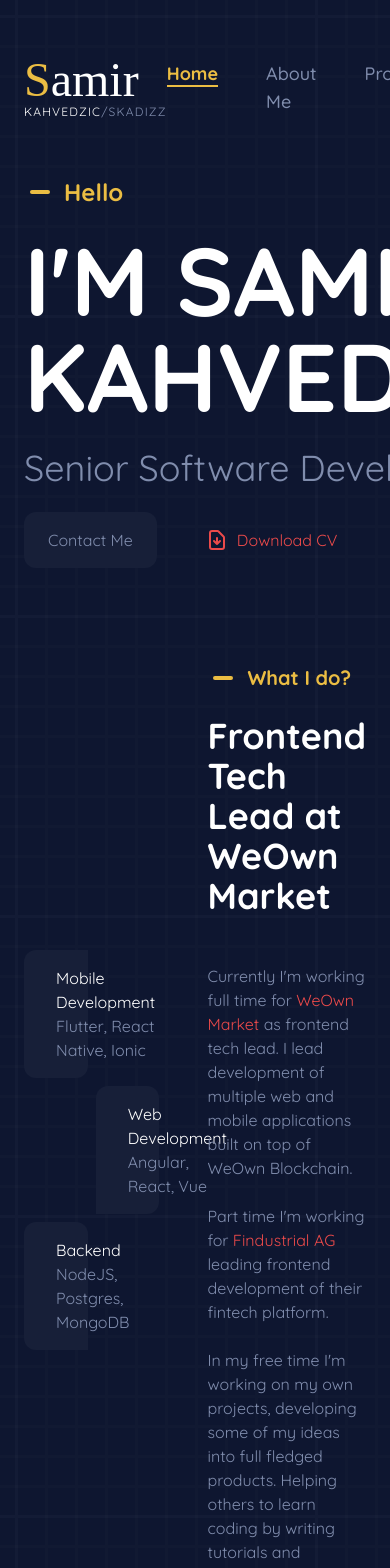
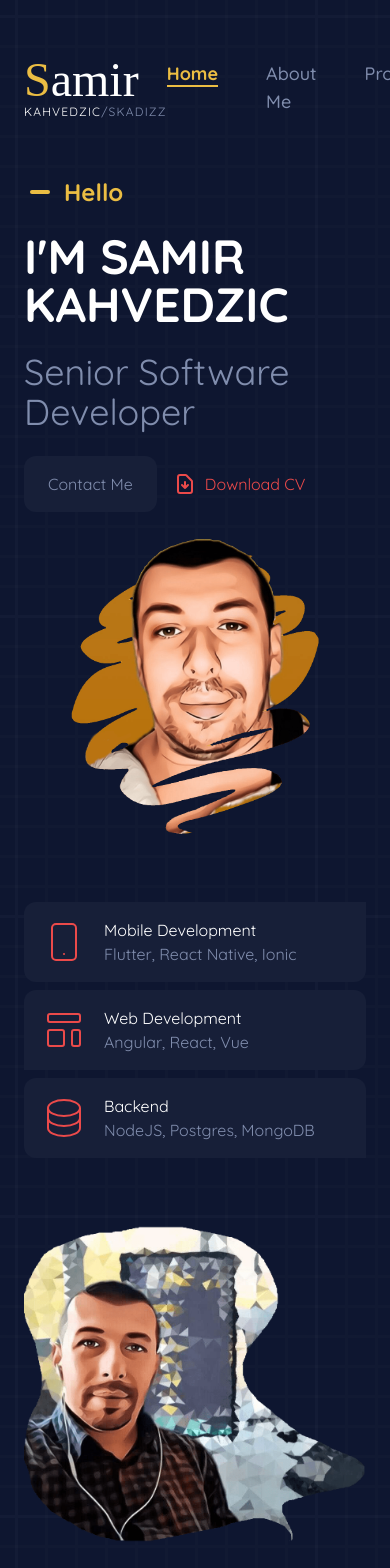
Before and after one commit to SKaDiZZ/profile, a React (Create React App) app: page /#/ in a window 390 px wide. Shown: the top 1568 px of the page. Built offline with nearby package versions, Linux system fonts and the light colour scheme; a web font is replaced by a local one.

Commit message:
optimized images, updated mobile layout

```diff
--- a/src/pages/home/Home.js
+++ b/src/pages/home/Home.js
@@ -1,67 +1,46 @@
 import profile from "../../assets/images/profile.png";
+import samke from "../../assets/images/samke.png";
+import DatabaseIcon from "../../shared/icon-components/DatabaseIcon";
+import DownloadIcon from "../../shared/icon-components/DownloadIcon";
+import MobileIcon from "../../shared/icon-components/MobileIcon";
 import StrokeIcon from "../../shared/icon-components/StrokeIcon";
+import TemplateIcon from "../../shared/icon-components/TemplateIcon";
 
 const Home = () => {
   return (
-    <div className="flex-col">
-      <div className="flex items-center">
-        <div className="flex-auto">
+    <div>
+      <div className="sm:flex items-center">
+        <div className="w-full sm:w-1/2">
           <h3 className="text-2xl font-bold text-main-brand flex items-center mb-6">
             <StrokeIcon />
             Hello
           </h3>
-          <h1 className="text-8xl font-bold text-white">
+          <h1 className="text-5xl sm:text-8xl font-bold text-white">
             I'M SAMIR <br /> KAHVEDZIC
           </h1>
           <h2 className="text-4xl my-6">Senior Software Developer</h2>
-          <div className="flex gap-12 items-center">
+          <div className="flex items-center">
             <a
-              className="px-6 py-4 rounded-xl bg-card-bg hover:text-main-accent"
+              className="px-6 py-4 rounded-xl bg-card-bg hover:ring-2 hover:text-main-accent mr-4"
               href="mailto:akirapowered@gmail.com"
             >
               Contact Me
             </a>
             <a href="#" className="text-main-accent hover:underline flex">
-              <svg
-                className="w-6 h-6 mr-2"
-                fill="none"
-                stroke="currentColor"
-                viewBox="0 0 24 24"
-                xmlns="http://www.w3.org/2000/svg"
-              >
-                <path
-                  strokeLinecap="round"
-                  strokeLinejoin="round"
-                  strokeWidth="2"
-                  d="M12 10v6m0 0l-3-3m3 3l3-3m2 8H7a2 2 0 01-2-2V5a2 2 0 012-2h5.586a1 1 0 01.707.293l5.414 5.414a1 1 0 01.293.707V19a2 2 0 01-2 2z"
-                ></path>
-              </svg>{" "}
+              <DownloadIcon />
               Download CV
             </a>
           </div>
         </div>
-        <div className="w-1/2">
+        <div className="w-full sm:w-1/2">
           <img src={profile} alt="samir" />
         </div>
       </div>
-      <div className="flex items-center my-24 gap-12">
-        <div className="w-full sm:w-3/4">
-          <div className="grid grid-cols-2 grid-rows-3 gap-2">
+      <div className="grid grid-cols-1 sm:grid-cols-3 gap-12 my-12 w-full">
+        <div className="col-span-2">
+          <div className="grid grid-cols-1 sm:grid-cols-2 grid-rows-3 gap-2">
             <div className="bg-card-bg rounded-xl rounded-tr-none p-4 flex">
-              <svg
-                className="w-12 h-12 mr-4 text-main-accent"
-                fill="none"
-                stroke="currentColor"
-                viewBox="0 0 24 24"
-                xmlns="http://www.w3.org/2000/svg"
-              >
-                <path
-                  strokeLinecap="round"
-                  strokeLinejoin="round"
-                  strokeWidth="1"
-                  d="M12 18h.01M8 21h8a2 2 0 002-2V5a2 2 0 00-2-2H8a2 2 0 00-2 2v14a2 2 0 002 2z"
-                ></path>
-              </svg>
+              <MobileIcon />
               <div className="text-white">
                 Mobile Development
                 <br />
@@ -70,21 +49,8 @@ const Home = () => {
                 </span>
               </div>
             </div>
-            <div className="bg-card-bg rounded-xl rounded-bl-none p-4 flex row-start-2 col-start-2 col-end-2">
-              <svg
-                className="w-12 h-12 mr-4 text-main-accent"
-                fill="none"
-                stroke="currentColor"
-                viewBox="0 0 24 24"
-                xmlns="http://www.w3.org/2000/svg"
-              >
-                <path
-                  strokeLinecap="round"
-                  strokeLinejoin="round"
-                  strokeWidth="1"
-                  d="M4 5a1 1 0 011-1h14a1 1 0 011 1v2a1 1 0 01-1 1H5a1 1 0 01-1-1V5zM4 13a1 1 0 011-1h6a1 1 0 011 1v6a1 1 0 01-1 1H5a1 1 0 01-1-1v-6zM16 13a1 1 0 011-1h2a1 1 0 011 1v6a1 1 0 01-1 1h-2a1 1 0 01-1-1v-6z"
-                ></path>
-              </svg>
+            <div className="bg-card-bg rounded-xl rounded-bl-none p-4 flex row-start-2 sm:col-start-2 col-end-2">
+              <TemplateIcon />
               <div className="text-white">
                 Web Development
                 <br />
@@ -92,20 +58,7 @@ const Home = () => {
               </div>
             </div>
             <div className="bg-card-bg rounded-xl rounded-br-none p-4 flex row-start-3">
-              <svg
-                className="w-12 h-12 mr-4 text-main-accent"
-                fill="none"
-                stroke="currentColor"
-                viewBox="0 0 24 24"
-                xmlns="http://www.w3.org/2000/svg"
-              >
-                <path
-                  strokeLinecap="round"
-                  strokeLinejoin="round"
-                  strokeWidth="1"
-                  d="M4 7v10c0 2.21 3.582 4 8 4s8-1.79 8-4V7M4 7c0 2.21 3.582 4 8 4s8-1.79 8-4M4 7c0-2.21 3.582-4 8-4s8 1.79 8 4m0 5c0 2.21-3.582 4-8 4s-8-1.79-8-4"
-                ></path>
-              </svg>
+              <DatabaseIcon />
               <div className="text-white">
                 Backend
                 <br />
@@ -113,9 +66,12 @@ const Home = () => {
               </div>
             </div>
           </div>
+          <div className="mt-16">
+            <img src={samke} alt="samir" />
+          </div>
         </div>
 
-        <div className="w-full sm:w-1/2">
+        <div className="col-span-1">
           <h4 className="text-xl font-bold text-main-brand flex items-center mb-6">
             <StrokeIcon />
             What I do?
@@ -131,7 +87,6 @@ const Home = () => {
               rel="noreferrer"
               target="_blank"
             >
-              {" "}
               WeOwn Market
             </a>{" "}
             as frontend tech lead. I lead development of multiple web and mobile
--- /dev/null
+++ b/src/shared/icon-components/DatabaseIcon.js
@@ -0,0 +1,18 @@
+const DatabaseIcon = () => (
+  <svg
+    className="w-12 h-12 mr-4 text-main-accent"
+    fill="none"
+    stroke="currentColor"
+    viewBox="0 0 24 24"
+    xmlns="http://www.w3.org/2000/svg"
+  >
+    <path
+      strokeLinecap="round"
+      strokeLinejoin="round"
+      strokeWidth="1"
+      d="M4 7v10c0 2.21 3.582 4 8 4s8-1.79 8-4V7M4 7c0 2.21 3.582 4 8 4s8-1.79 8-4M4 7c0-2.21 3.582-4 8-4s8 1.79 8 4m0 5c0 2.21-3.582 4-8 4s-8-1.79-8-4"
+    ></path>
+  </svg>
+);
+
+export default DatabaseIcon;
--- /dev/null
+++ b/src/shared/icon-components/DownloadIcon.js
@@ -0,0 +1,18 @@
+const DownloadIcon = () => (
+  <svg
+    className="w-6 h-6 mr-2"
+    fill="none"
+    stroke="currentColor"
+    viewBox="0 0 24 24"
+    xmlns="http://www.w3.org/2000/svg"
+  >
+    <path
+      strokeLinecap="round"
+      strokeLinejoin="round"
+      strokeWidth="2"
+      d="M12 10v6m0 0l-3-3m3 3l3-3m2 8H7a2 2 0 01-2-2V5a2 2 0 012-2h5.586a1 1 0 01.707.293l5.414 5.414a1 1 0 01.293.707V19a2 2 0 01-2 2z"
+    ></path>
+  </svg>
+);
+
+export default DownloadIcon;
--- /dev/null
+++ b/src/shared/icon-components/MobileIcon.js
@@ -0,0 +1,18 @@
+const MobileIcon = () => (
+  <svg
+    className="w-12 h-12 mr-4 text-main-accent"
+    fill="none"
+    stroke="currentColor"
+    viewBox="0 0 24 24"
+    xmlns="http://www.w3.org/2000/svg"
+  >
+    <path
+      strokeLinecap="round"
+      strokeLinejoin="round"
+      strokeWidth="1"
+      d="M12 18h.01M8 21h8a2 2 0 002-2V5a2 2 0 00-2-2H8a2 2 0 00-2 2v14a2 2 0 002 2z"
+    ></path>
+  </svg>
+);
+
+export default MobileIcon;
--- /dev/null
+++ b/src/shared/icon-components/TemplateIcon.js
@@ -0,0 +1,18 @@
+const TemplateIcon = () => (
+  <svg
+    className="w-12 h-12 mr-4 text-main-accent"
+    fill="none"
+    stroke="currentColor"
+    viewBox="0 0 24 24"
+    xmlns="http://www.w3.org/2000/svg"
+  >
+    <path
+      strokeLinecap="round"
+      strokeLinejoin="round"
+      strokeWidth="1"
+      d="M4 5a1 1 0 011-1h14a1 1 0 011 1v2a1 1 0 01-1 1H5a1 1 0 01-1-1V5zM4 13a1 1 0 011-1h6a1 1 0 011 1v6a1 1 0 01-1 1H5a1 1 0 01-1-1v-6zM16 13a1 1 0 011-1h2a1 1 0 011 1v6a1 1 0 01-1 1h-2a1 1 0 01-1-1v-6z"
+    ></path>
+  </svg>
+);
+
+export default TemplateIcon;
--- /dev/null
+++ b/src/shared/layout-components/NavBar.js
@@ -0,0 +1,45 @@
+import { NavLink } from "react-router-dom";
+
+const NavBar = () => (
+  <header className="h-24 flex justify-between items-center my-10">
+    <div>
+      <h3 className="font-logo text-5xl text-white">
+        <span className="text-main-brand">S</span>amir
+      </h3>
+      <h4 className="text-xs tracking-widest">
+        <span className="text-white">KAHVEDZIC</span>/SKADIZZ
+      </h4>
+    </div>
+    <nav>
+      <ul className="main-nav">
+        <li>
+          <NavLink to="/" exact={true} activeClassName="active">
+            Home
+          </NavLink>
+        </li>
+        <li>
+          <NavLink to="/home" activeClassName="active">
+            About Me
+          </NavLink>
+        </li>
+        <li>
+          <NavLink to="/home" activeClassName="active">
+            Projects
+          </NavLink>
+        </li>
+        <li>
+          <NavLink to="/home" activeClassName="active">
+            Experience
+          </NavLink>
+        </li>
+        <li>
+          <NavLink to="/home" activeClassName="active">
+            Contact Me
+          </NavLink>
+        </li>
+      </ul>
+    </nav>
+  </header>
+);
+
+export default NavBar;
```
Also changed, not shown: src/App.js (+3 -40 lines), src/assets/images/profile.png, src/assets/images/samke.png (added).
